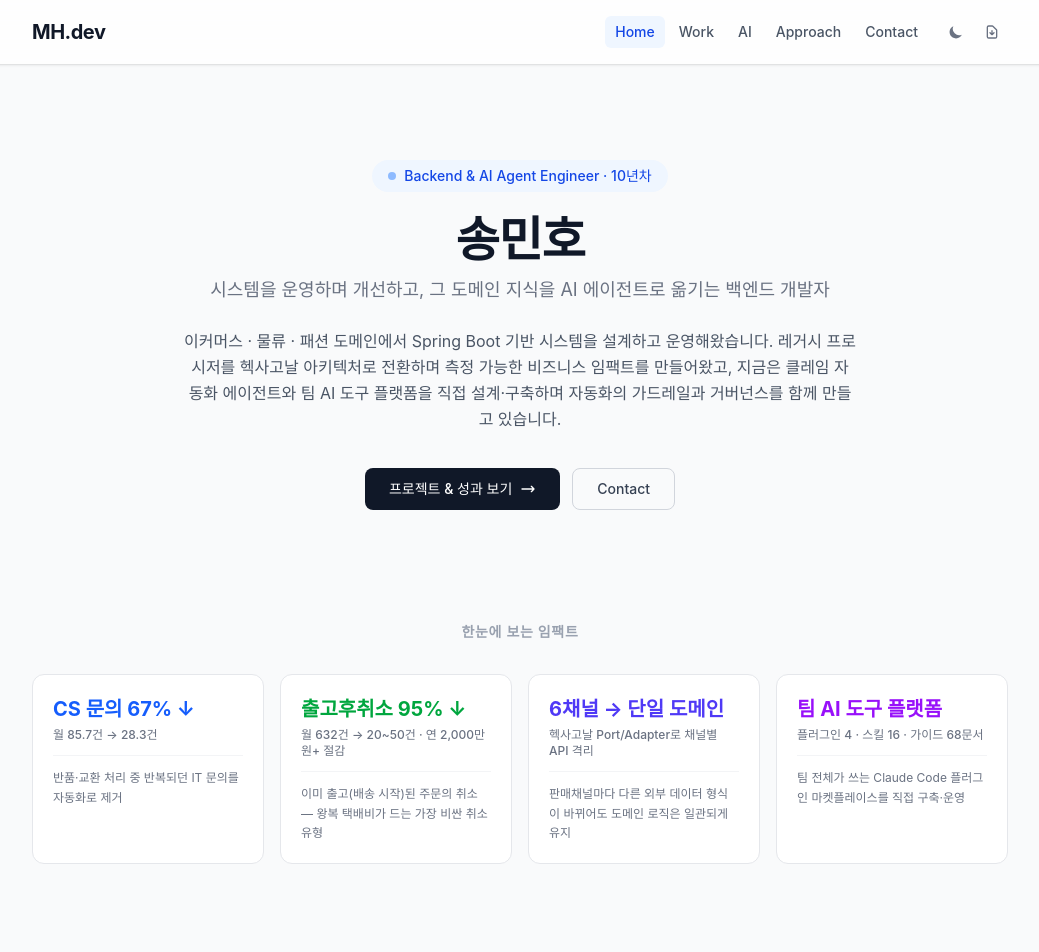
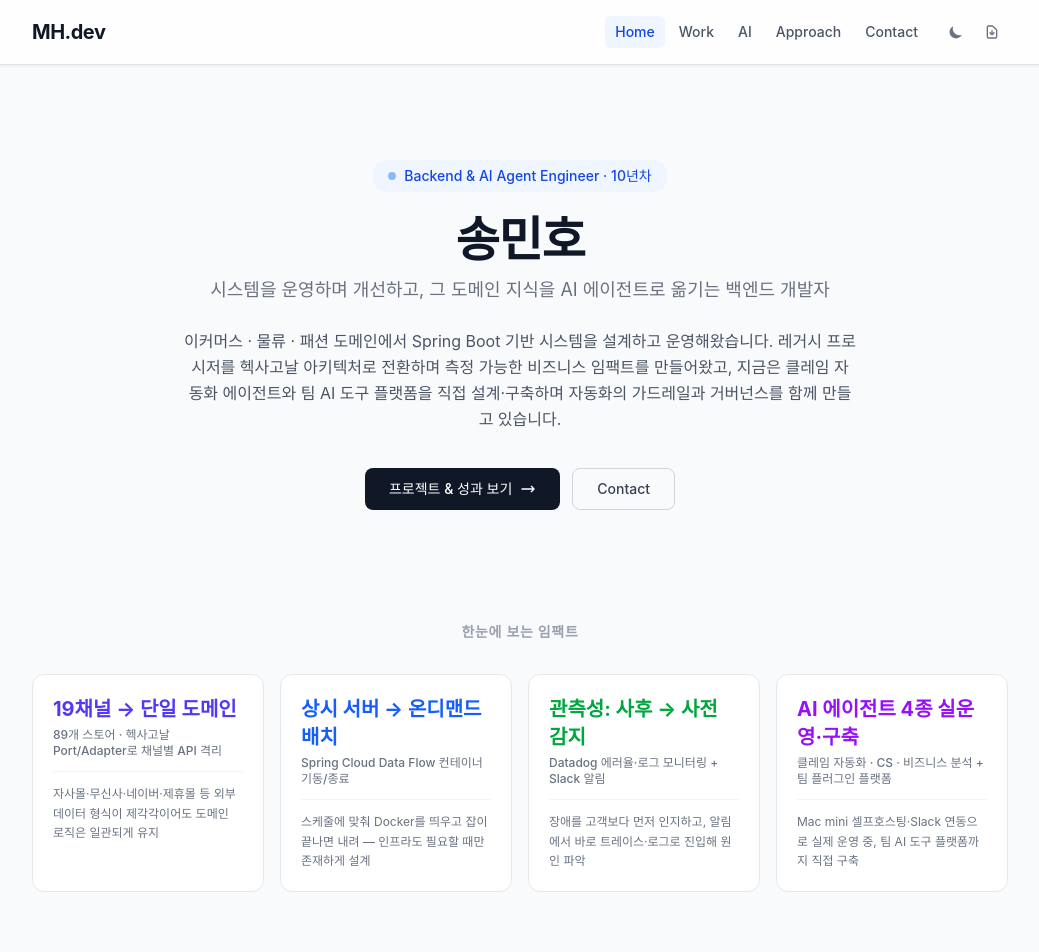
Before and after one commit to minho-lab/career-dashboard, a Vue app in the folder frontend/: page / in a window 1280 px wide. Shown: the top 952 px of the page, without its empty margins (120-1159 px from the left). Built offline with nearby package versions, Linux system fonts and the light colour scheme.

Commit message:
refactor: Home KPI를 시니어 엔지니어링 중심(아키텍처·SCDF·관측성·AI)으로 교체, 채널 규모 6→19채널·89스토어 정정

```diff
--- a/frontend/public/data/projects.json
+++ b/frontend/public/data/projects.json
@@ -2,7 +2,7 @@
   {
     "id": 1,
     "name": "EC-OMS (이커머스 주문관리시스템)",
-    "description": "사방넷·네이버·카페24·3PL·ERP·택배사 등 데이터 형식이 제각각인 외부 시스템을 헥사고날 아키텍처(Port/Adapter)로 통합해, 외부 변화와 무관하게 일관된 도메인을 유지하는 멀티 채널 OMS. 주문 수집·접수부터 출고·클레임(반품/교환)·정산까지 주문·재고·매출·클레임 전 도메인에 걸쳐 개발·운영합니다. (클레임 자동화 CS 문의 67%↓, 출고후취소 95%↓ 등 비즈니스 임팩트 포함)",
+    "description": "사방넷·네이버·카페24·3PL·ERP·택배사 등 데이터 형식이 제각각인 외부 시스템을 헥사고날 아키텍처(Port/Adapter)로 통합해, 외부 변화와 무관하게 일관된 도메인을 유지하는 OMS. 자사몰·무신사·네이버·제휴몰 등 19개 판매채널·89개 스토어를 아우릅니다. 주문 수집·접수부터 출고·클레임(반품/교환)·정산까지 주문·재고·매출·클레임 전 도메인에 걸쳐 개발·운영합니다. (클레임 자동화 CS 문의 67%↓, 출고후취소 95%↓ 등 비즈니스 임팩트 포함)",
     "period": "2023.03 ~ 현재",
     "role": "백엔드 개발",
     "teamSize": "백엔드 7명, 프론트 2명",
--- a/frontend/src/views/Home.vue
+++ b/frontend/src/views/Home.vue
@@ -32,27 +32,27 @@
 // 면접관이 30초 안에 봐야 할 비즈니스 임팩트 — 회사 전용 용어는 한 줄 풀이를 함께 표기
 const kpis = [
   {
-    metric: 'CS 문의 67% ↓',
-    detail: '월 85.7건 → 28.3건',
-    note: '반품·교환 처리 중 반복되던 IT 문의를 자동화로 제거',
+    metric: '19채널 → 단일 도메인',
+    detail: '89개 스토어 · 헥사고날 Port/Adapter로 채널별 API 격리',
+    note: '자사몰·무신사·네이버·제휴몰 등 외부 데이터 형식이 제각각이어도 도메인 로직은 일관되게 유지',
+    color: 'text-indigo-600 dark:text-indigo-400',
+  },
+  {
+    metric: '상시 서버 → 온디맨드 배치',
+    detail: 'Spring Cloud Data Flow 컨테이너 기동/종료',
+    note: '스케줄에 맞춰 Docker를 띄우고 잡이 끝나면 내려 — 인프라도 필요할 때만 존재하게 설계',
     color: 'text-blue-600 dark:text-blue-400',
   },
   {
-    metric: '출고후취소 95% ↓',
-    detail: '월 632건 → 20~50건 · 연 2,000만원+ 절감',
-    note: '이미 출고(배송 시작)된 주문의 취소 — 왕복 택배비가 드는 가장 비싼 취소 유형',
+    metric: '관측성: 사후 → 사전 감지',
+    detail: 'Datadog 에러율·로그 모니터링 + Slack 알림',
+    note: '장애를 고객보다 먼저 인지하고, 알림에서 바로 트레이스·로그로 진입해 원인 파악',
     color: 'text-green-600 dark:text-green-400',
   },
   {
-    metric: '6채널 → 단일 도메인',
-    detail: '헥사고날 Port/Adapter로 채널별 API 격리',
-    note: '판매채널마다 다른 외부 데이터 형식이 바뀌어도 도메인 로직은 일관되게 유지',
-    color: 'text-indigo-600 dark:text-indigo-400',
-  },
-  {
-    metric: '팀 AI 도구 플랫폼',
-    detail: '플러그인 4 · 스킬 16 · 가이드 68문서',
-    note: '팀 전체가 쓰는 Claude Code 플러그인 마켓플레이스를 직접 구축·운영',
+    metric: 'AI 에이전트 4종 실운영·구축',
+    detail: '클레임 자동화 · CS · 비즈니스 분석 + 팀 플러그인 플랫폼',
+    note: 'Mac mini 셀프호스팅·Slack 연동으로 실제 운영 중, 팀 AI 도구 플랫폼까지 직접 구축',
     color: 'text-purple-600 dark:text-purple-400',
   },
 ]
```
